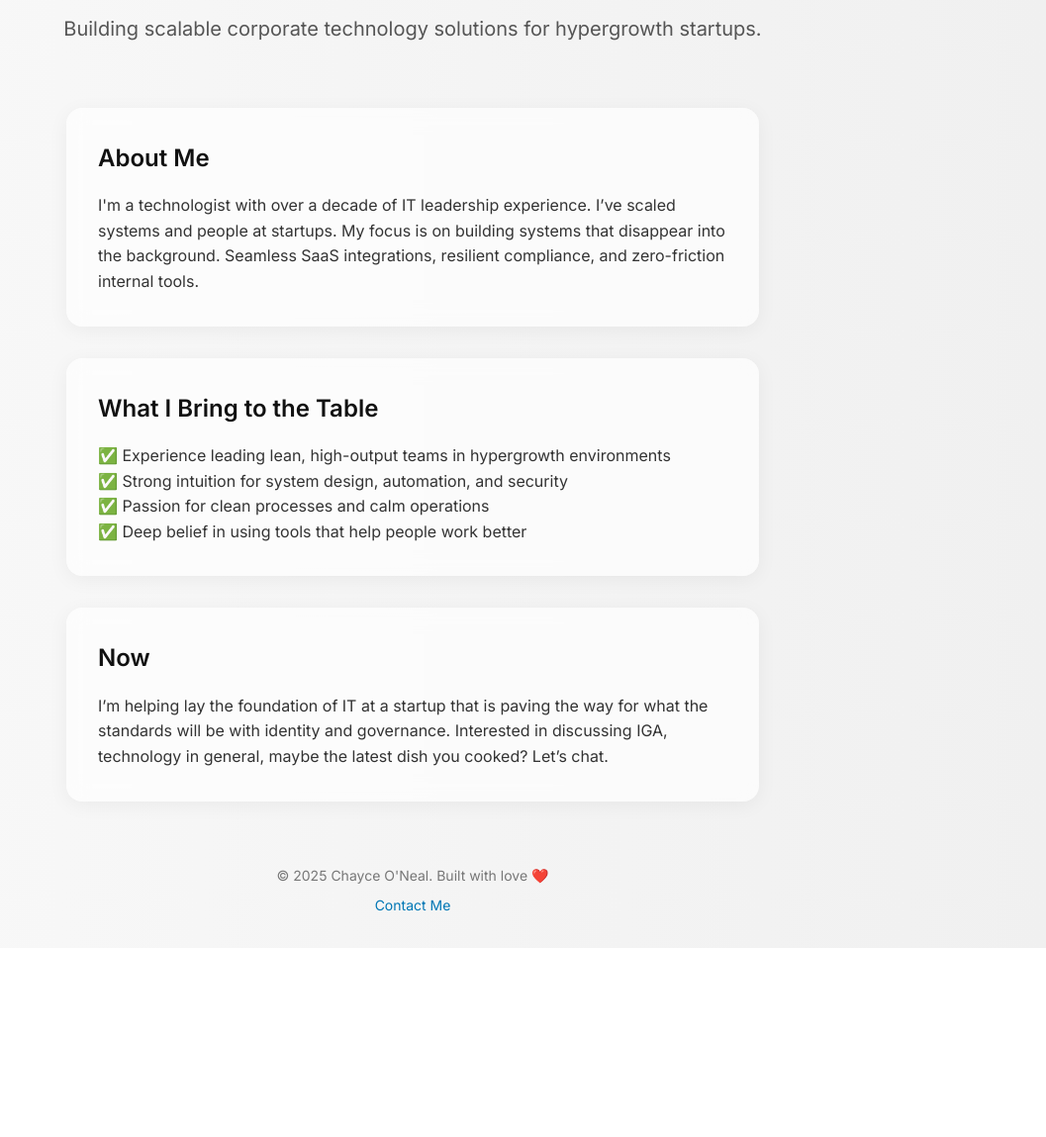
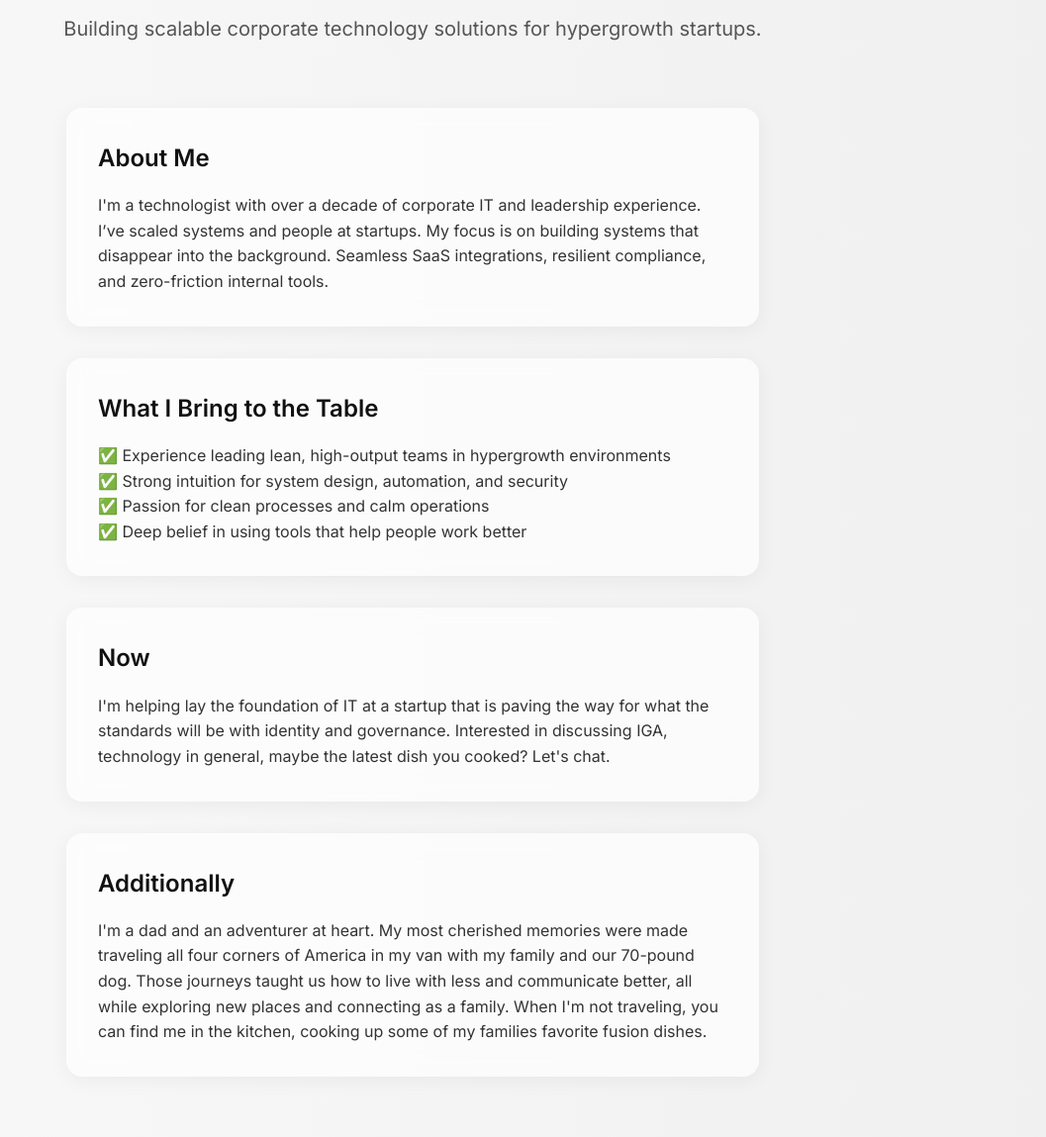
Before and after one commit to chayceoneal/bigfoot, a plain HTML site: page index.html in a window 1280 px wide. Shown: the part 112-1261 px from the top of the page at 99% size, without its empty margins (223-1280 px from the left). Before the commit the page ends 1070 px from the top, so only its background shows below. Drawn offline with nearby package versions, Linux system fonts and the light colour scheme.

Commit message:
Added the "additionally" part

```diff
--- a/index.html
+++ b/index.html
@@ -77,7 +77,7 @@
     <div class="section" data-aos="fade-up">
       <h2>About Me</h2>
       <p>
-        I'm a technologist with over a decade of IT leadership experience. I’ve scaled systems and people at startups. My focus is on building systems that disappear into the background. Seamless SaaS integrations, resilient compliance, and zero-friction internal tools.
+        I'm a technologist with over a decade of corporate IT and leadership experience. I’ve scaled systems and people at startups. My focus is on building systems that disappear into the background. Seamless SaaS integrations, resilient compliance, and zero-friction internal tools.
       </p>
     </div>
 
@@ -94,7 +94,14 @@
     <div class="section" data-aos="fade-up">
       <h2>Now</h2>
       <p>
-        I’m helping lay the foundation of IT at a startup that is paving the way for what the standards will be with identity and governance. Interested in discussing IGA, technology in general, maybe the latest dish you cooked? Let’s chat.      </p>
+        I'm helping lay the foundation of IT at a startup that is paving the way for what the standards will be with identity and governance. Interested in discussing IGA, technology in general, maybe the latest dish you cooked? Let's chat.      </p>
+    </div>
+
+    <div class="section" data-aos="fade-up">
+      <h2>Additionally</h2>
+      <p>
+        I'm a dad and an adventurer at heart. My most cherished memories were made traveling all four corners of America in my van with my family and our 70-pound dog. Those journeys taught us how to live with less and communicate better, all while exploring new places and connecting as a family. When I'm not traveling, you can find me in the kitchen, cooking up some of my families favorite fusion dishes.
+      </p>
     </div>
 
     <footer>
```
